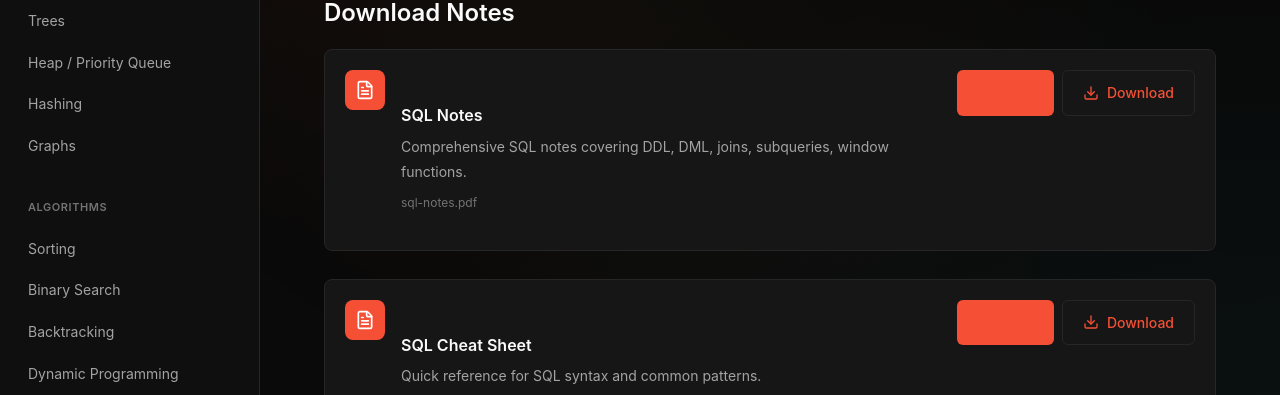
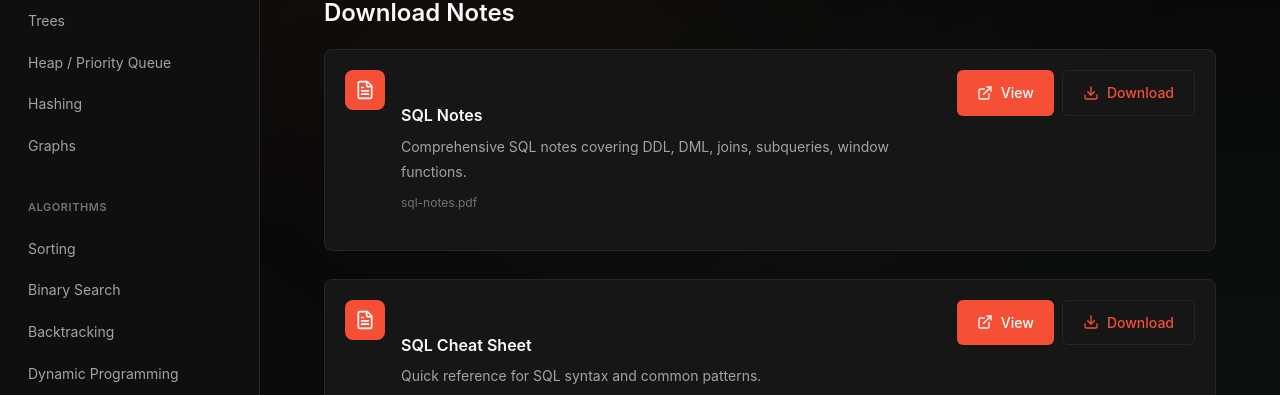
Before and after one commit to Rhushya/DSA, a Next.js app: page /sql in a window 1280 px wide. Shown: the part 304-699 px from the top of the page. Built offline with nearby package versions, Linux system fonts and the light colour scheme.

Commit message:
Fix View button text visibility and styling

```diff
--- a/src/components/PDFDownload.tsx
+++ b/src/components/PDFDownload.tsx
@@ -11,20 +11,61 @@ export default function PDFDownload({ title, description, filename, href }: PDFD
     return (
         <div className="card">
             <div className="flex items-start gap-4">
-                <div className="w-10 h-10 rounded-lg flex items-center justify-center flex-shrink-0" style={{ background: '#F55036' }}>
-                    <FileText className="w-5 h-5 text-white" />
+                <div
+                    className="w-10 h-10 rounded-lg flex items-center justify-center flex-shrink-0"
+                    style={{ background: '#F55036' }}
+                >
+                    <FileText className="w-5 h-5" style={{ color: 'white' }} />
                 </div>
                 <div className="flex-1 min-w-0">
-                    <h3 style={{ fontSize: '1rem', fontWeight: 600, marginBottom: '0.25rem', color: 'var(--text-primary)' }}>{title}</h3>
-                    <p style={{ fontSize: '14px', margin: 0, marginBottom: '0.5rem', color: 'var(--text-secondary)' }}>{description}</p>
+                    <h3 style={{ fontSize: '1rem', fontWeight: 600, marginBottom: '0.25rem', color: 'var(--text-primary)' }}>
+                        {title}
+                    </h3>
+                    <p style={{ fontSize: '14px', margin: 0, marginBottom: '0.5rem', color: 'var(--text-secondary)' }}>
+                        {description}
+                    </p>
                     <p style={{ fontSize: '12px', color: 'var(--text-muted)' }}>{filename}</p>
                 </div>
                 <div className="flex gap-2 flex-shrink-0">
-                    <a href={href} target="_blank" rel="noopener noreferrer" className="btn-primary">
-                        <ExternalLink className="w-4 h-4" /> View
+                    <a
+                        href={href}
+                        target="_blank"
+                        rel="noopener noreferrer"
+                        style={{
+                            display: 'inline-flex',
+                            alignItems: 'center',
+                            gap: '0.5rem',
+                            padding: '0.625rem 1.25rem',
+                            background: '#F55036',
+                            color: '#FFFFFF',
+                            borderRadius: '6px',
+                            fontWeight: 500,
+                            fontSize: '14px',
+                            textDecoration: 'none',
+                        }}
+                    >
+                        <ExternalLink className="w-4 h-4" style={{ color: '#FFFFFF' }} />
+                        <span style={{ color: '#FFFFFF' }}>View</span>
                     </a>
-                    <a href={href} download={filename} className="btn-secondary">
-                        <Download className="w-4 h-4" /> Download
+                    <a
+                        href={href}
+                        download={filename}
+                        style={{
+                            display: 'inline-flex',
+                            alignItems: 'center',
+                            gap: '0.5rem',
+                            padding: '0.625rem 1.25rem',
+                            background: 'var(--card-bg)',
+                            color: 'var(--primary)',
+                            borderRadius: '6px',
+                            fontWeight: 500,
+                            fontSize: '14px',
+                            textDecoration: 'none',
+                            border: '1px solid var(--border)',
+                        }}
+                    >
+                        <Download className="w-4 h-4" style={{ color: 'var(--primary)' }} />
+                        <span>Download</span>
                     </a>
                 </div>
             </div>
```
